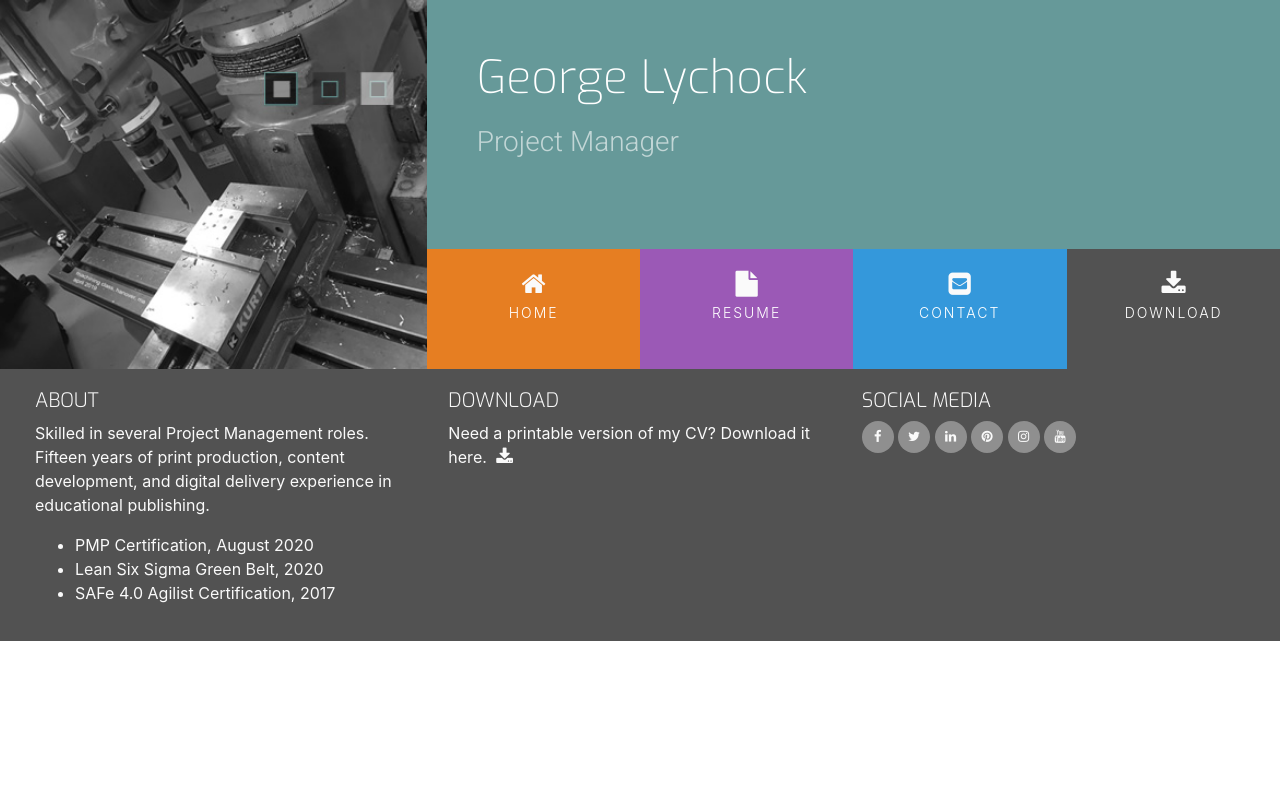
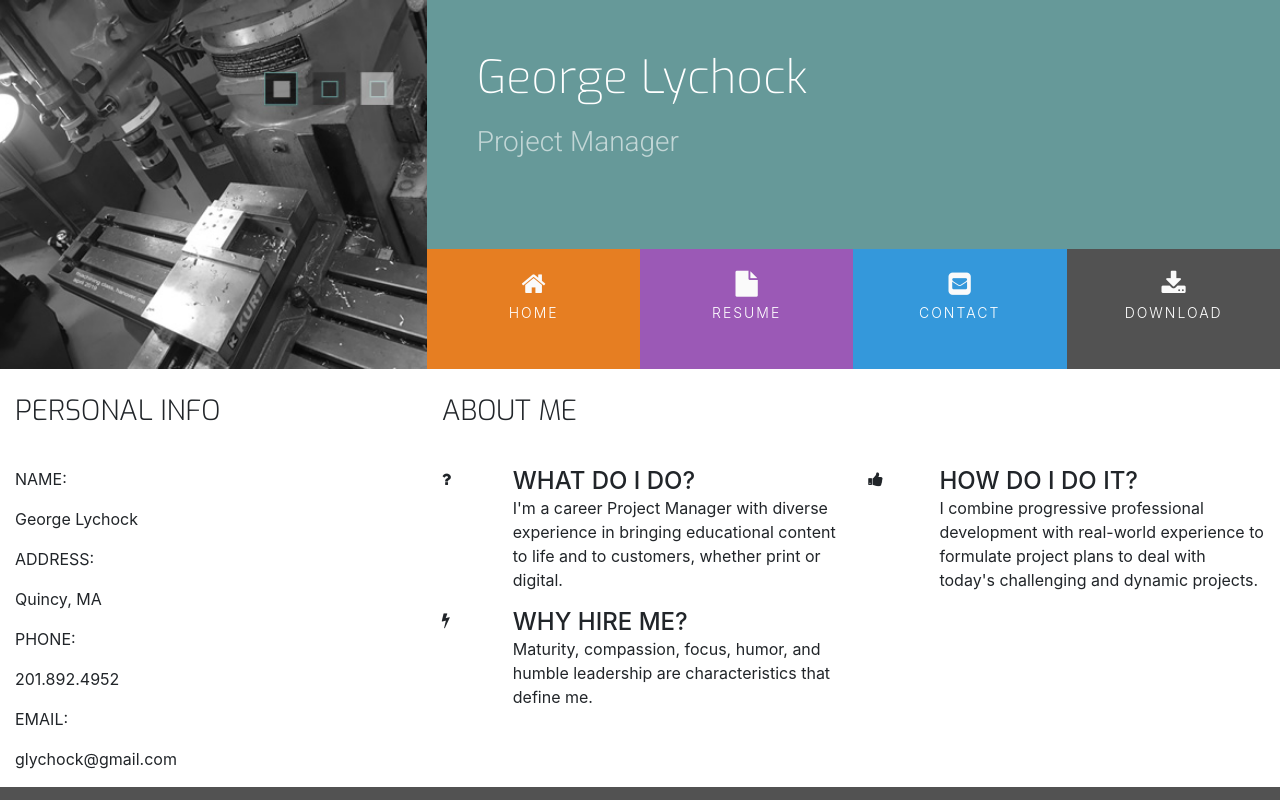
Before and after one commit to GeorgeLychock/ci-ucd-resume, a plain HTML site: page index.html in a window 1280 px wide. Shown: the top 800 px of the page. Drawn offline with nearby package versions, Linux system fonts and the light colour scheme.

```diff
--- a/index.html
+++ b/index.html
@@ -27,7 +27,7 @@
                     <div class="col">
                         <ul id="nav" class="list-inline menucontainer">
                             <li class="col-6 col-sm-3 ui-menu-color-home list-inline-item menuitem">
-                                <a href="#" class="hvr-sweep-to-bottom"><i class="fa fa-home" aria-hidden="true"></i><span>Home</span></a>
+                                <a href="index.html" class="hvr-sweep-to-bottom"><i class="fa fa-home" aria-hidden="true"></i><span>Home</span></a>
                             </li>
                             <li class="col-6 col-sm-3 ui-menu-color-resume list-inline-item menuitem">
                                 <a href="resume.html" class="hvr-sweep-to-bottom"><i class="fa fa-file" aria-hidden="true"></i><span>Resume</span></a>
@@ -46,10 +46,120 @@
     </header>
     <!-- /Header and Nav -->
 
+    <!-- Main Page Content -->
+    <section class="container-fluid">
+        <div class="row">
+            <div class="col-md-4 bg-color-personal-info section-column">
+                <div class="row">
+                    <div class="col">
+                        <h3 class="section-heading uppercase">
+                            Personal Info
+                        </h3>
+                    </div>
+                </div>
+                <div class="personal-info-item">
+                    <div class="key">
+                        <p class="uppercase">
+                            Name:
+                        </p>
+                    </div>
+                    <div class="value">
+                        <p>
+                            George Lychock
+                        </p>
+                    </div>
+                </div>
+                <div class="personal-info-item">
+                    <div class="key">
+                        <p class="uppercase">
+                            Address:
+                        </p>
+                    </div>
+                    <div class="value">
+                        <p>
+                            Quincy, MA
+                        </p>
+                    </div>
+                </div>
+                <div class="personal-info-item">
+                    <div class="key">
+                        <p class="uppercase">
+                            Phone:
+                        </p>
+                    </div>
+                    <div class="value">
+                        <p>
+                            201.892.4952
+                        </p>
+                    </div>
+                </div>
+                <div class="personal-info-item">
+                    <div class="key">
+                        <p class="uppercase">
+                            Email:
+                        </p>
+                    </div>
+                    <div class="value">
+                        <p>
+                            glychock@gmail.com
+                        </p>
+                    </div>
+                </div>
+            </div>
+            <div class="col-md-8 bg-color-three-reasons section-column">
+                <div class="row">
+                    <div class="col">
+                        <h3 class="section-heading uppercase">About Me</h3>
+                    </div>
+                </div>
+                <div class="row">
+                    <div class="col-10 offset-1 offset-sm-0 col-sm-4 col-md-6">
+                        <div class="row">
+                             <div class="col-2">
+                                <i class="three-reasons-icon fa fa-question" aria-hidden="true"></i>
+                            </div>
+                            <div class="col-10">
+                                <h4 class="three-reasons-heading uppercase">What do I do?</h4>
+                                <p>
+                                    I'm a career Project Manager with diverse experience in bringing educational content to life and to
+                                    customers, whether print or digital.
+                                </p>
+                            </div>
+                        </div>
+                    </div>
+                    <div class="col-10 offset-1 offset-sm-0 col-sm-4 col-md-6">
+                        <div class="row">
+                             <div class="col-2">
+                                <i class="three-reasons-icon fa fa-thumbs-up" aria-hidden="true"></i>
+                            </div>
+                            <div class="col-10">
+                                <h4 class="three-reasons-heading uppercase">How do I do it?</h4>
+                                <p>
+                                    I combine progressive professional development with real-world experience to formulate project plans to deal with today's challenging and dynamic projects.
+                                </p>
+                            </div>
+                        </div>
+                    </div>
+                    <div class="col-10 offset-1 offset-sm-0 col-sm-4 col-md-6">
+                        <div class="row">
+                             <div class="col-2">
+                                <i class="three-reasons-icon fa fa-bolt" aria-hidden="true"></i>
+                            </div>
+                            <div class="col-10">
+                                <h4 class="three-reasons-heading uppercase">Why hire me?</h4>
+                                <p>
+                                    Maturity, compassion, focus, humor, and humble leadership are characteristics that define me.
+                                </p>
+                            </div>
+                        </div>
+                    </div>
+                </div>
+            </div>
+        </div>
+    </section>
+    <!-- /Main Page Content -->
 
-    <section>
-
-    </section>
+    <!-- /Footer -->
     <footer class="container-fluid">
         <div id="footer-details" class="row">
             <div class="col-sm-4">
@@ -114,6 +224,7 @@
             </div>
         </div>
     </footer>
+    <!-- /Footer -->
 
 </body>
 </html>
```
Also changed, not shown: resume.html (+1 -1 lines).
